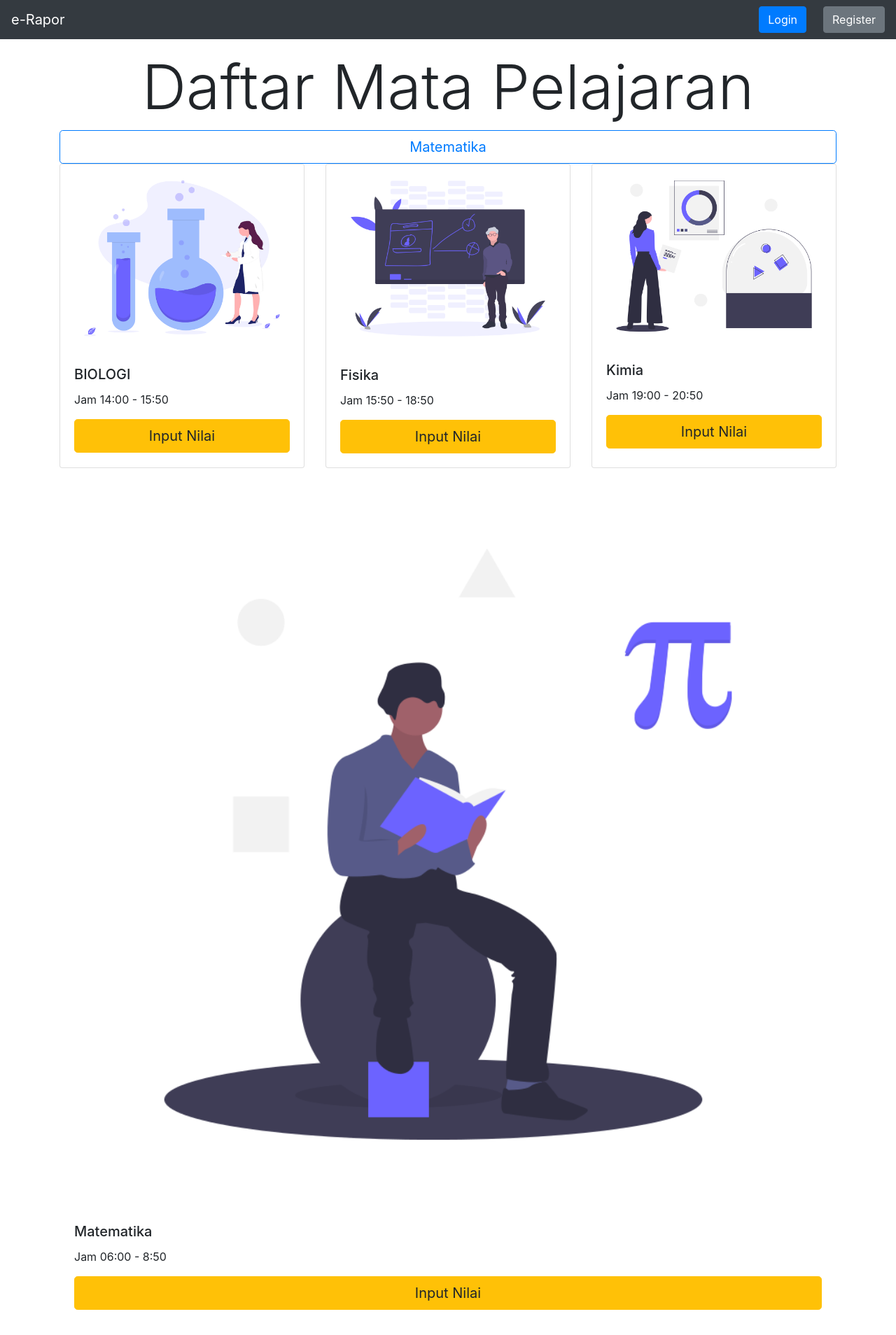
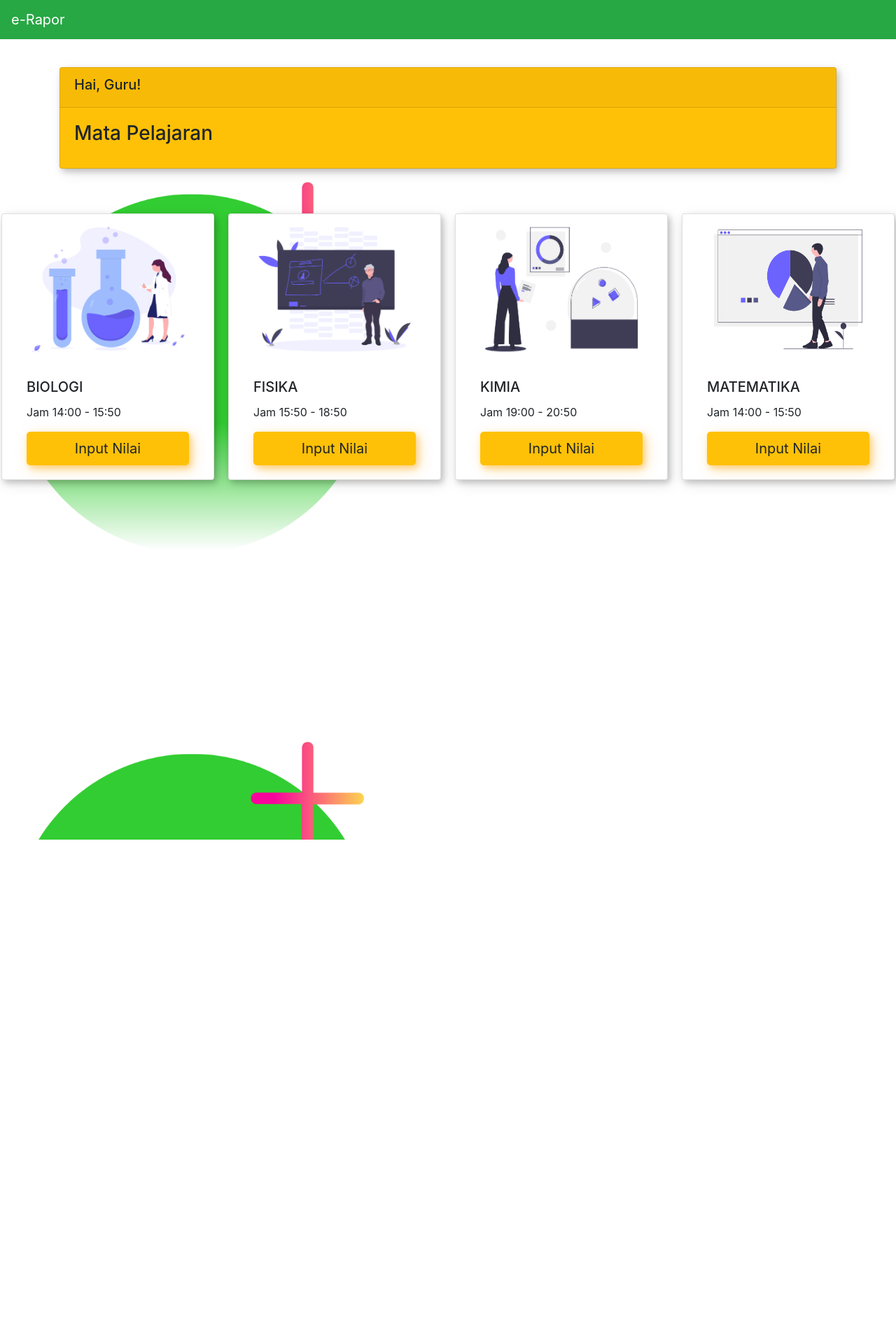
Before and after one commit to prolifel/fp-pweb, a PHP site: page /guru/index.php in a window 1280 px wide. Shown: the whole page at 70% size. After the commit the page ends 1200 px from the top, so only its background shows below. Run offline with PHP 8.4, Linux system fonts and the light colour scheme.

Commit message:
guru udah cantik

```diff
--- a/guru/index.php
+++ b/guru/index.php
@@ -8,7 +8,13 @@
     <style>
         body {
             min-height: 75rem;
-            padding-top: 4.5rem;
+            padding-top: 6rem;
+            background-color: rgb(232, 235, 238);
+            background-image: url("../assets/bgguru.png");
+            background-attachment: fixed;
+            background-repeat: no-repeat;
+            background-size: cover;
+            background-position: center;
         }
 
         .bd-placeholder-img {
@@ -26,47 +32,63 @@
             }
         }
 
-        .bg-image {
-            /* The image used */
-            background-image: url("./assets/rustem-baltiyev-x_YN1GKSn-0-un.png");
+        .card {
+            box-shadow: 3px 4px 8px rgba(0, 0, 0, 0.2), 5px 6px 20px rgba(0, 0, 0, 0.1);
+        }
+        .card-img-top{
+            height: 215px;
+            width: 500px;
+        }
+        #contain {
+            margin-top: 5%;
+            margin-left: 20%;
+            align-items: center;
+        }
+        .btn {
+            box-shadow: 3px 4px 8px rgba(255,165,0, 0.4), 5px 6px 20px rgba(255,165,0, 0.3);
+        }
 
-            /* Full height */
-            height: 100%;
-
-            /* Center and scale the image nicely */
-            background-position: center;
-            background-repeat: no-repeat;
-            background-size: cover;
-        }
 
     </style>
     <link rel="stylesheet" href="../css/bootstrap.min.css">
 </head>
 <body>
-    <nav class="navbar fixed-top navbar-expand-lg navbar-dark bg-dark">
+    <nav class="navbar fixed-top navbar-expand-lg navbar-dark bg-success">
         <a class="navbar-brand" href="landing.php">e-Rapor</a>
-        <button class="navbar-toggler" type="button" data-toggle="collapse" data-target="#navbarSupportedContent" aria-controls="navbarSupportedContent" aria-expanded="false" aria-label="Toggle navigation">
-            <span class="navbar-toggler-icon"></span>
-        </button>
+
+        <a class="navbar-toggler collapsed border-0" type="button" data-toggle="collapse" data-target="#navbarSupportedContent">
+            <span> </span>
+            <span> </span>
+            <span> </span>
+        </a>
 
         <div class="collapse navbar-collapse" id="navbarSupportedContent">
             <ul class="navbar-nav mr-auto">
 
             </ul>
             <!-- dikanan -->
-            <form class="form-inline my-2 my-lg-0">
-                <a class="btn btn-primary my-2 my-sm-0 mx-4" type="button" href="./admin/form_admin.php">Login</a>
-                <a class="btn btn-secondary my-2 my-sm-0" type="button" href="./admin/form_register.php">Register</a>
-            </form>
+
+
         </div>
     </nav>
-    <h1 class="display-2 text-center">Daftar Mata Pelajaran</h1>
-    <main role="main" class="container">
-        <form action="nilai.php" method="get">
-            <button type="submit" class="btn btn-outline-primary btn-lg btn-block" name="id" value="math">Matematika</button>
-        </form>
-    <div class="card-deck">
-            <div class="card">
+
+    <div class="container">
+        <div class="card text-black bg-warning mb-3">
+            <div class="card-header">
+                <h5>Hai, Guru!</h5>
+            </div>
+            <div class="card-body">
+            <h3 class="card-title">Mata Pelajaran</h5>
+            <!-- <p class="card-text">Some quick example text to build on the card title and make up the bulk of the card's content.</p> -->
+            </div>
+        </div>
+    </div>
+<br>
+<br>
+  <div class="container-fluid d-flex justify-content-center" id="">
+
+    <div class="row card-columns" >
+        <div class="card col-4" style="max-width: 19rem;">
                 <img class="card-img-top" src="../assets/bio.png" alt="Card image cap">
                 <div class="card-body">
                     <h5 class="card-title">BIOLOGI</h5>
@@ -76,48 +98,40 @@
                     </form>
                 </div>
             </div>
-        <div class="card">
+        <div class="card col-4" style="max-width: 19rem;">
             <img class="card-img-top" src="../assets/fisik.png" alt="Card image cap">
             <div class="card-body">
-            <h5 class="card-title">Fisika</h5>
+                <h5 class="card-title">FISIKA</h5>
                 <p class="card-text">Jam 15:50 - 18:50</p>
                 <form action="nilai.php" method="get">
                     <button type="submit" class="btn btn-warning btn-lg btn-block" name="id" value="fisika">Input Nilai</button>
                 </form>
             </div>
         </div>
-        <div class="card">
+        <div class="card col-4" style="max-width: 19rem;">
             <img class="card-img-top" src="../assets/kimia.png" alt="Card image cap">
             <div class="card-body">
-            <h5 class="card-title">Kimia</h5>
+                <h5 class="card-title">KIMIA</h5>
                 <p class="card-text">Jam 19:00 - 20:50</p>
                 <form action="nilai.php" method="get">
                     <button type="submit" class="btn btn-warning btn-lg btn-block" name="id" value="kimia">Input Nilai</button>
                 </form>
             </div>
         </div>
-        <!-- <div class="card">
-            <img class="card-img-top" src="../assets/mat.png" alt="Card image cap">
+        <div class="card col-4" style="max-width: 19rem;">
+                <img class="card-img-top" src="../assets/math12.png" alt="Card image cap">
                 <div class="card-body">
-            <h5 class="card-title">Matematika</h5>
-            <p class="card-text">Jam 06:00 - 8:50</p>
-            <form action="nilai.php" method="get">
-                <button type="submit" class="btn btn-warning btn-lg btn-block" name="id" value="math">Input Nilai</button>
-            </form>
-            </div>
-        </div> -->
-    </div>
-    <div class="card-deck p-3" >
-    <img class="card-img-top" src="../assets/mat.png" alt="Card image cap">
-            <div class="card-body">
-            <h5 class="card-title">Matematika</h5>
-            <p class="card-text">Jam 06:00 - 8:50</p>
+                    <h5 class="card-title">MATEMATIKA</h5>
+                    <p class="card-text">Jam 14:00 - 15:50</p>
                     <form action="nilai.php" method="get">
                         <button type="submit" class="btn btn-warning btn-lg btn-block" name="id" value="math">Input Nilai</button>
                     </form>
                 </div>
         </div>
-    </main>
+    </div>
+
+    </div>
+
     <script src="https://code.jquery.com/jquery-3.5.1.slim.min.js" integrity="sha384-DfXdz2htPH0lsSSs5nCTpuj/zy4C+OGpamoFVy38MVBnE+IbbVYUew+OrCXaRkfj" crossorigin="anonymous"></script>
     <script>window.jQuery || document.write('<script src="../assets/js/vendor/jquery.slim.min.js"><\/script>')</script>
     <script src="./js/bootstrap.bundle.min.js"></script>
```
Also changed, not shown: landing.php (+8 -1 lines), assets/bg2.jpg (added), assets/bg3.jpg (added), assets/bgguru.png (added), assets/math12.png (added). Lines whose indentation alone changed are shown as unchanged.
